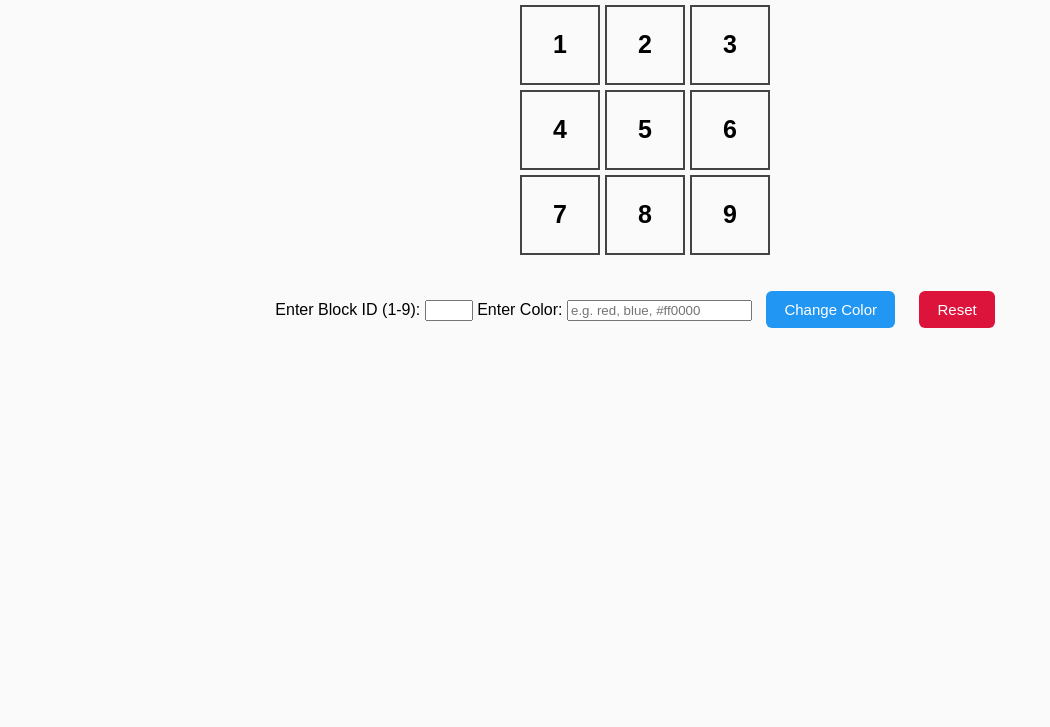
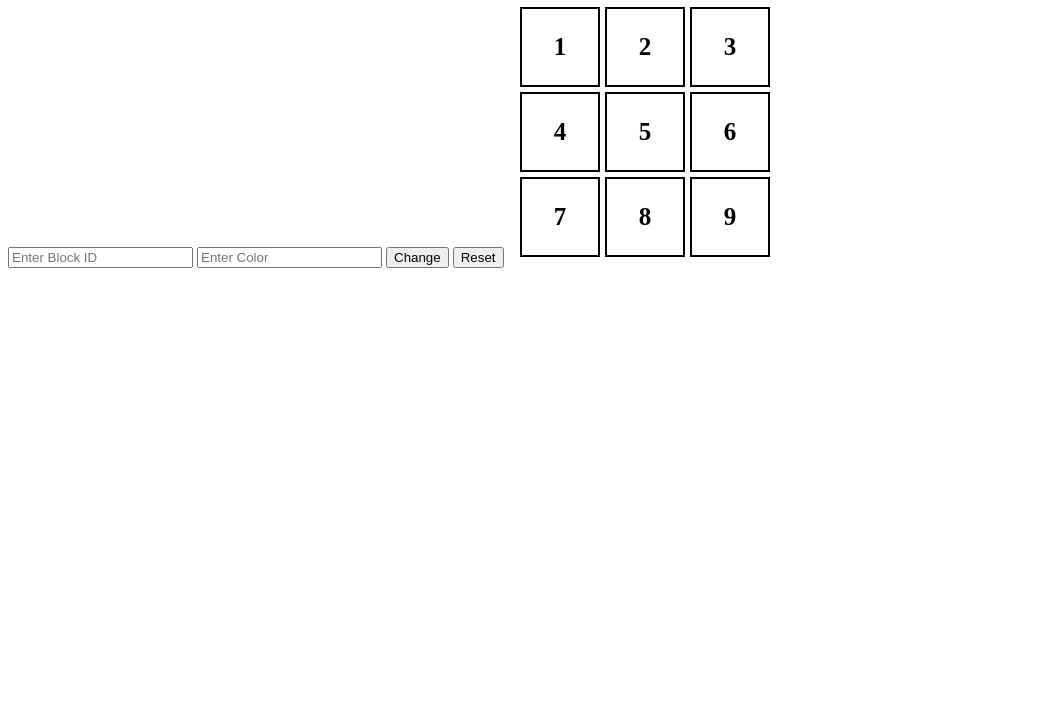
Before and after one commit to acciojob/Replit-Asian-Paints-varuncodev, a website: page main.html in a window 1280 px wide. Shown: the part 73-800 px from the top of the page, without its empty margins (0-1050 px from the left). Drawn offline with Linux system fonts and the light colour scheme.

Commit message:
created a submission

```diff
--- a/main.html
+++ b/main.html
@@ -10,34 +10,18 @@
 	<!-- the entire body must be written by student -->
 	<!DOCTYPE html>
 
-<html>
+<body>
 
-<head>
-	<link rel="stylesheet" href="styles.css">
-</head>
+  <h1>Asian Paints - Color Grid</h1>
 
-<body>
-	<!-- the entire body must be written by student -->
-	<h2>Color Grid Application</h2>
+  <div class="grid-container" id="grid-container"></div>
 
-  <div id="grid-container"></div>
+  <input id="block_id" placeholder="Enter Block ID">
+  <input id="colour_id" placeholder="Enter Color">
 
-  <br><br>
-  <label>Enter Block ID (1-9): </label>
-  <input type="number" id="block_id" min="1" max="9">
+  <button id="change_button">Change</button>
+  <button id="reset_button">Reset</button>
 
-  <label>Enter Color: </label>
-  <input type="text" id="colour_id" placeholder="e.g. red, blue, #ff0000">
-
-  <button id="change_button">Change Color</button>
-  <button id="Reset">Reset</button>
-
-    <script type="text/javascript" src="./script.js">
-</script>
-
-</body>
-
-</html>
 
 
     <script type="text/javascript" src="./script.js">
--- a/script.js
+++ b/script.js
@@ -1,34 +1,32 @@
-const gridContainer = document.getElementById("grid-container");
+let gridContainer = document.getElementById("grid-container");
 
-// Create 3x3 blocks dynamically
-for (let i = 1; i <= 9; i++) {
-  const block = document.createElement("div");
-  block.classList.add("grid-item");
-  block.id = i;
-  block.innerText = i;
-  gridContainer.appendChild(block);
+// Generate grid items only once
+if (gridContainer.children.length === 0) {
+  for (let i = 1; i <= 9; i++) {
+    const box = document.createElement("div");
+    box.classList.add("grid-item");
+    box.id = i;
+    box.innerText = i;
+    gridContainer.appendChild(box);
+  }
 }
 
-// Change Color Button Click
 document.getElementById("change_button").addEventListener("click", () => {
+  resetColors();
+
   const idValue = document.getElementById("block_id").value;
   const colorValue = document.getElementById("colour_id").value;
 
-  resetBlocks();
-
   if (idValue >= 1 && idValue <= 9) {
-    const selectedBlock = document.getElementById(idValue);
-    selectedBlock.style.backgroundColor = colorValue;
-  } else {
-    alert("Please enter a valid Block ID between 1 and 9");
+    document.getElementById(idValue).style.backgroundColor = colorValue;
   }
 });
 
-// Reset Button
-document.getElementById("Reset").addEventListener("click", resetBlocks);
+document.getElementById("reset_button").addEventListener("click", () => {
+  resetColors();
+});
 
-// Reset all to transparent
-function resetBlocks() {
+function resetColors() {
   for (let i = 1; i <= 9; i++) {
     document.getElementById(i).style.backgroundColor = "transparent";
   }
--- a/styles.css
+++ b/styles.css
@@ -1,11 +1,4 @@
-body {
-  text-align: center;
-  font-family: Arial, sans-serif;
-  margin-top: 30px;
-  background: #fafafa;
-}
-
-#grid-container {
+.grid-container {
   width: 240px;
   height: 240px;
   margin: auto;
@@ -16,36 +9,11 @@ body {
 }
 
 .grid-item {
-  border: 2px solid #444;
+  border: 2px solid black;
   display: flex;
   justify-content: center;
   align-items: center;
+  font-weight: bold;
+  font-size: 25px;
   background-color: transparent;
-  font-size: 25px;
-  font-weight: bold;
-  cursor: pointer;
 }
-
-.input-area {
-  margin-top: 20px;
-}
-
-button {
-  margin: 10px;
-  padding: 10px 18px;
-  cursor: pointer;
-  font-size: 15px;
-  border-radius: 6px;
-}
-
-#change_button {
-  background-color: #2196f3;
-  color: white;
-  border: none;
-}
-
-#Reset {
-  background-color: crimson;
-  color: white;
-  border: none;
-}
```
